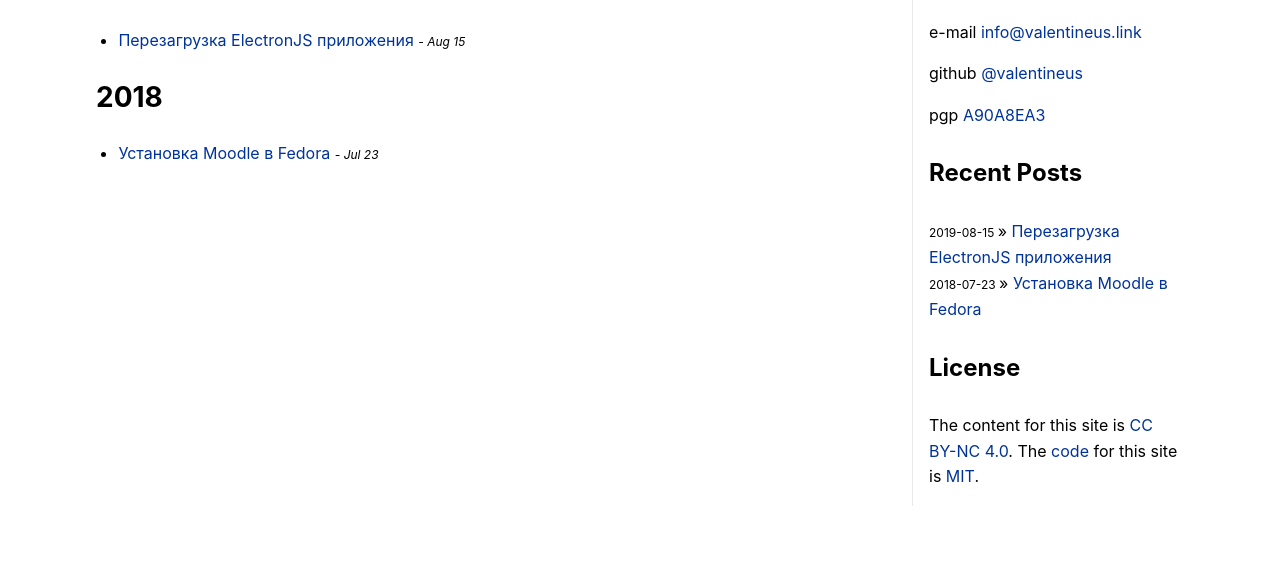
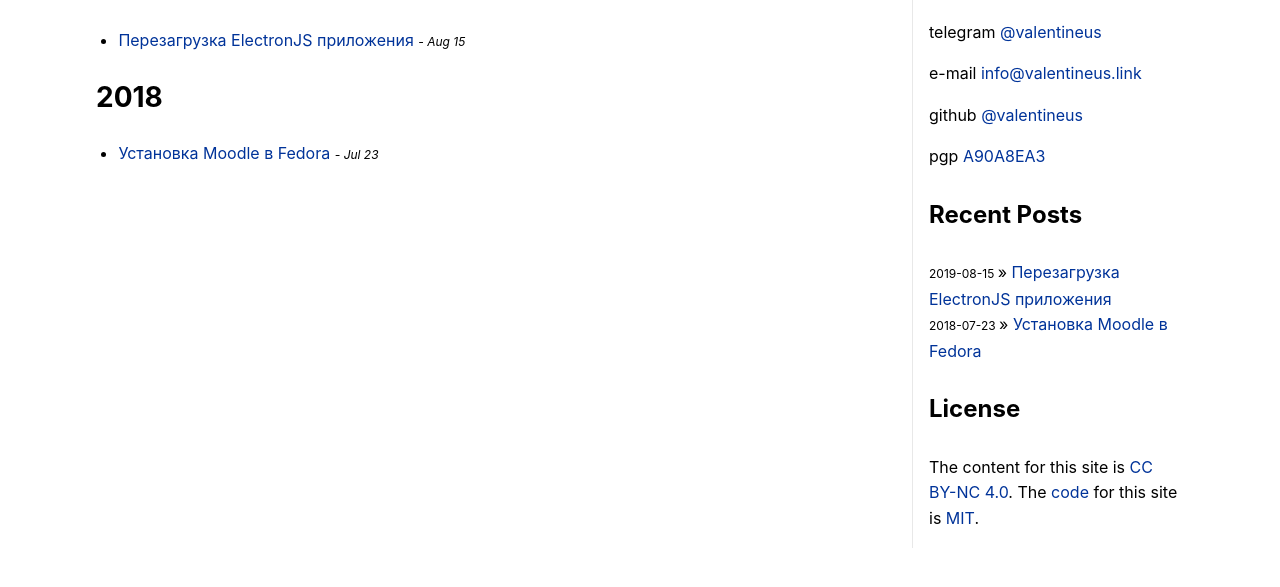
Before and after one commit to valentineus/popov.link, a Jekyll site: the page built from _pages/index.html, in a window 1280 px wide, cut to the strip 184-771 px from the top of the page. Built offline with Jekyll 4.4.1, drawn with Linux system fonts in a browser that asks for light colours.

Commit message:
Added telegram's link
Signed-off-by: Valentin Popov <info@valentineus.link>

```diff
--- a/_data/aside_links.yml
+++ b/_data/aside_links.yml
@@ -1,3 +1,7 @@
+- name: 'telegram'
+  tag: '@valentineus'
+  url: 'https://t.me/valentineus'
+
 - name: 'e-mail'
   tag: 'info@valentineus.link'
   url: 'mailto:info@valentineus.link'
```
